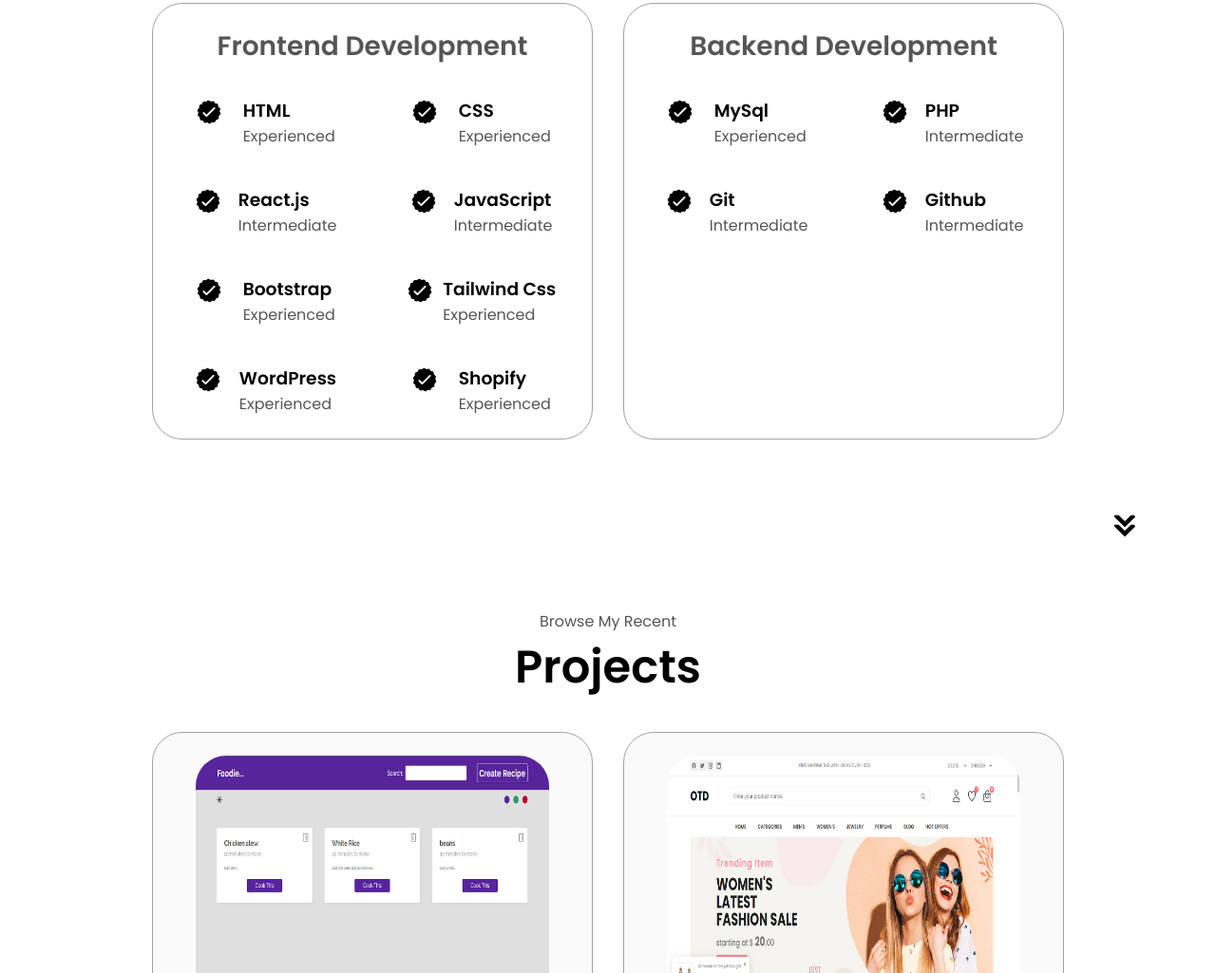
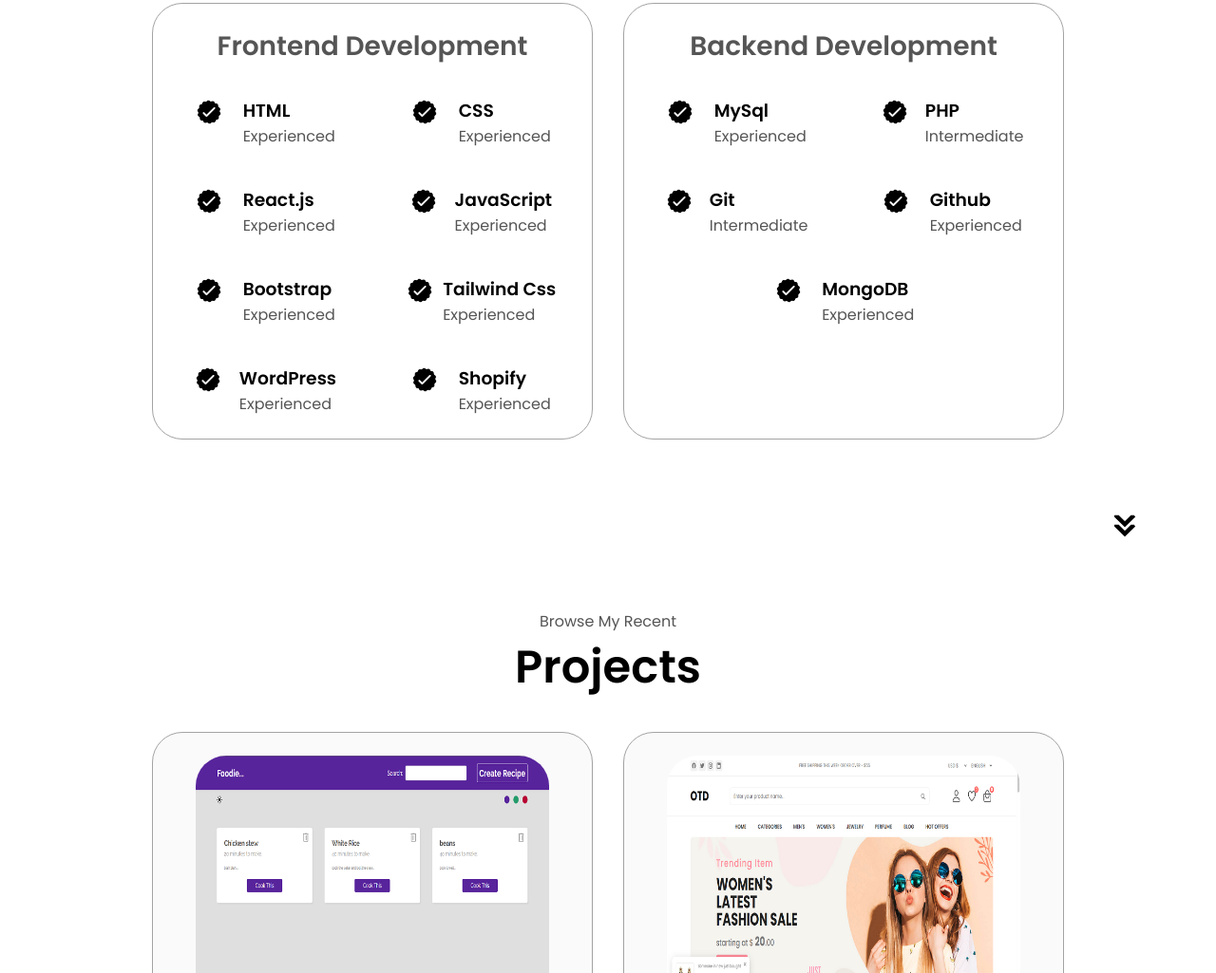
Before and after one commit to codeOT/new-portfolio, a plain HTML site: page index.html in a window 1280 px wide. Shown: the part 1822-2847 px from the top of the page at 95% size. Drawn offline with Linux system fonts and the light colour scheme.

Commit message:
Exprience Updated

```diff
--- a/index.html
+++ b/index.html
@@ -158,7 +158,7 @@
                 />
                 <div>
                   <h3>React.js</h3>
-                  <p>Intermediate</p>
+                  <p>Experienced</p>
                 </div>
               </article>
               <article>
@@ -169,7 +169,7 @@
                 />
                 <div>
                   <h3>JavaScript</h3>
-                  <p>Intermediate</p>
+                  <p>Experienced</p>
                 </div>
               </article>
               <article>
@@ -267,7 +267,18 @@
                 />
                 <div>
                   <h3>Github</h3>
-                  <p>Intermediate</p>
+                  <p>Experienced</p>
+                </div>
+              </article>
+              <article>
+                <img
+                  src="./assets/checkmark.png"
+                  alt="Experience icon"
+                  class="icon"
+                />
+                <div>
+                  <h3>MongoDB</h3>
+                  <p>Experienced</p>
                 </div>
               </article>
             </div>
```
